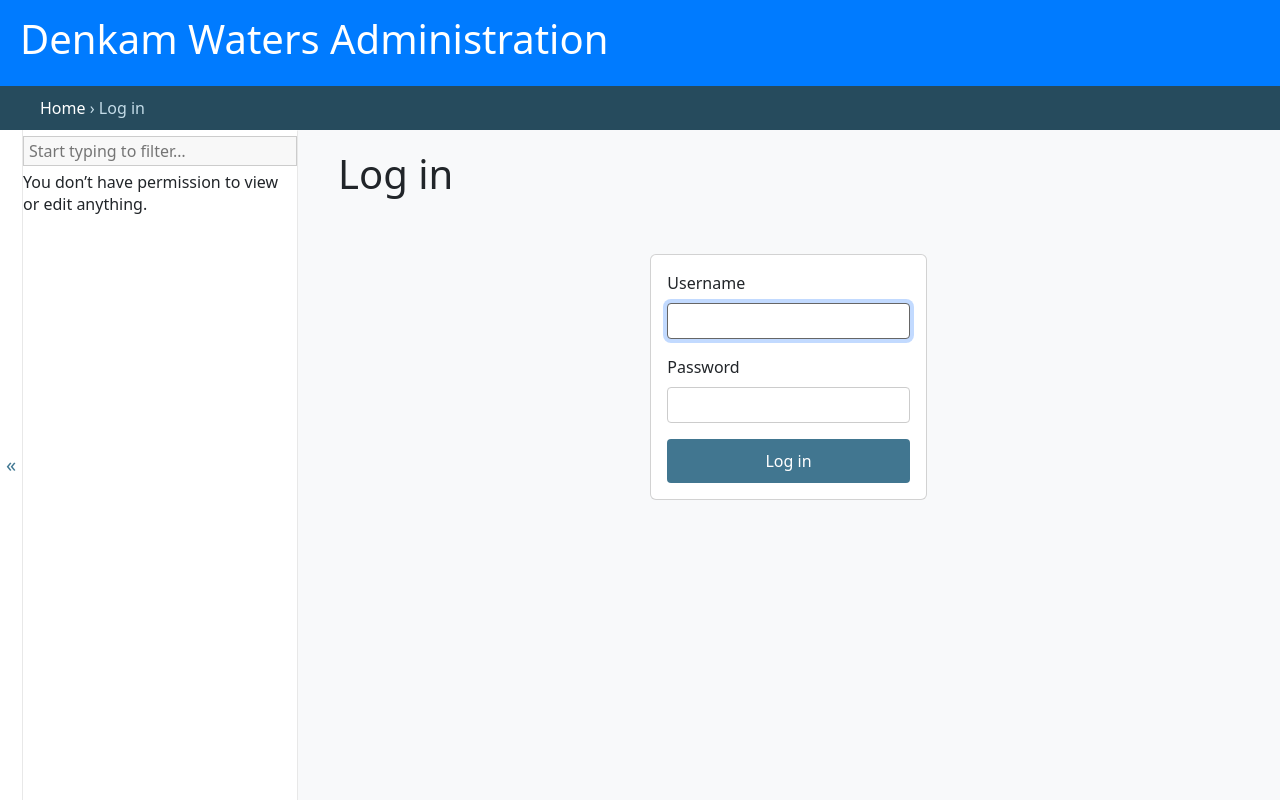
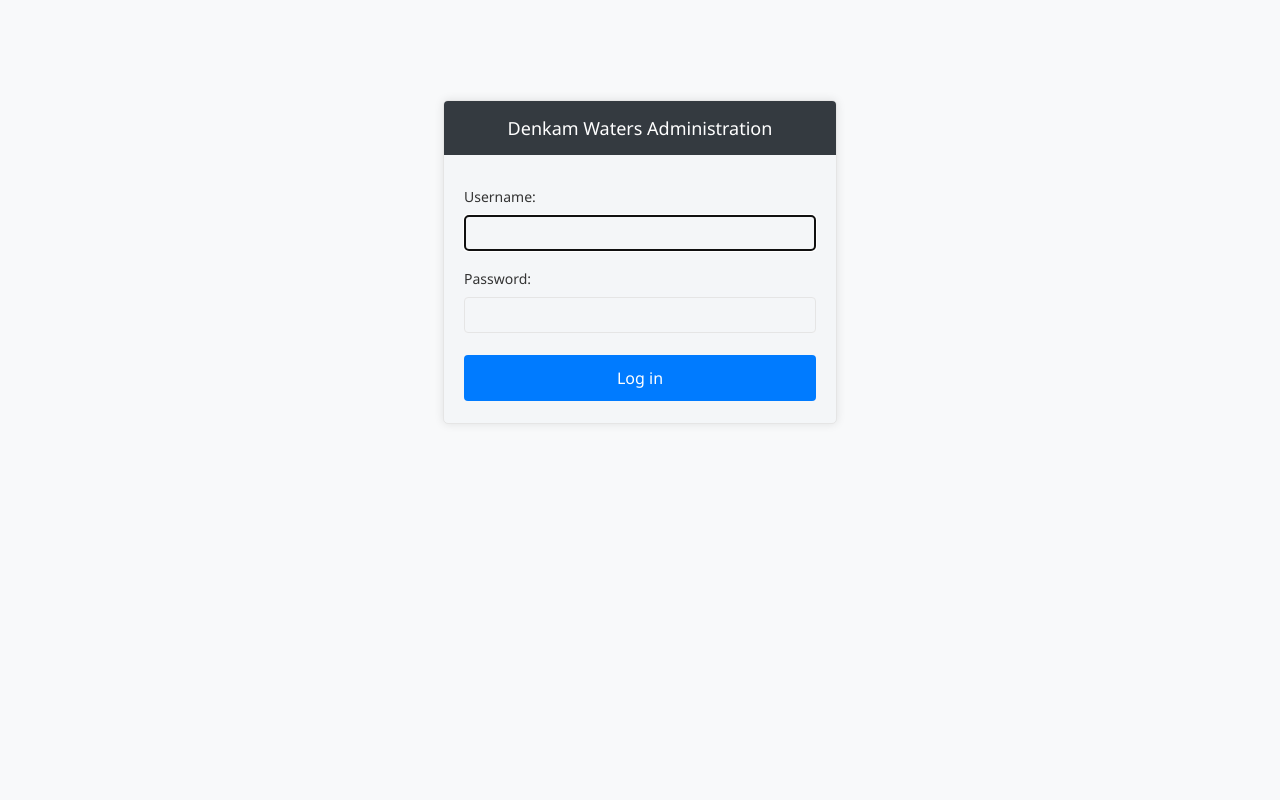
Before and after one commit to kb-diplo/DENKAM-WATERS, a Django app: page /admin/login/?next=/admin/ in a window 1280 px wide. Run offline with Django 5.2, Linux system fonts and the light colour scheme.

Commit message:
Update admin login template with improved styling and functionality

```diff
--- a/water_billing_system/templates/admin/login.html
+++ b/water_billing_system/templates/admin/login.html
@@ -1,46 +1,46 @@
 {% extends "admin/base_site.html" %}
 {% load i18n static %}
 
-{% block extrastyle %}
-<link href="https://cdn.jsdelivr.net/npm/bootstrap@5.3.0/dist/css/bootstrap.min.css" rel="stylesheet">
+{% block extrastyle %}{{ block.super }}
+<link rel="stylesheet" href="{% static 'admin/css/login.css' %}">
 <style>
-    body {
-        background-color: #f8f9fa;
+    .login {
+        background: #f8f9fa;
     }
-    #header {
+    .login #header {
+        background: #343a40;
+        color: white;
+    }
+    .login .submit-row input {
         background: #007bff;
-        color: white;
-        padding: 15px 20px;
+        border-color: #0056b3;
     }
-    .login {
-        margin-top: 50px;
+    .login .submit-row input:hover {
+        background: #0056b3;
     }
-    .submit-row {
-        padding: 20px 0;
-    }
-    .form-row {
-        margin-bottom: 15px;
-    }
-    .errornote {
-        color: #dc3545;
-        margin-bottom: 20px;
+    .login #container {
+        box-shadow: 0 0 10px rgba(0,0,0,0.1);
+        border-radius: 5px;
     }
 </style>
 {% endblock %}
 
-{% block branding %}
-<h1>{{ site_header|default:_('Denkam Waters Administration') }}</h1>
-{% endblock %}
+{% block bodyclass %}{{ block.super }} login{% endblock %}
+
+{% block usertools %}{% endblock %}
+
+{% block nav-global %}{% endblock %}
+
+{% block nav-sidebar %}{% endblock %}
+
+{% block content_title %}{% endblock %}
+
+{% block breadcrumbs %}{% endblock %}
 
 {% block content %}
-<div class="container">
-    <div class="row justify-content-center">
-        <div class="col-md-6 col-lg-4">
-            <div class="card mt-5">
-                <div class="card-body">
 {% if form.errors and not form.non_field_errors %}
 <p class="errornote">
-                        {% blocktranslate count counter=form.errors.items|length %}Please correct the error below.{% plural %}Please correct the errors below.{% endblocktranslate %}
+{% if form.errors.items|length == 1 %}{% translate "Please correct the error below." %}{% else %}{% translate "Please correct the errors below." %}{% endif %}
 </p>
 {% endif %}
 
@@ -52,35 +52,35 @@
 {% endfor %}
 {% endif %}
 
+<div id="content-main">
+{% if user.is_authenticated %}
+<p class="errornote">
+{% blocktranslate trimmed %}
+    You are authenticated as {{ username }}, but are not authorized to
+    access this page. Would you like to login to a different account?
+{% endblocktranslate %}
+</p>
+{% endif %}
+
 <form action="{{ app_path }}" method="post" id="login-form">{% csrf_token %}
-                        <div class="form-group mb-3">
-                            <label for="id_username" class="form-label">{{ form.username.label }}</label>
-                            <input type="text" name="username" class="form-control" autofocus required id="id_username">
+  <div class="form-row">
+    {{ form.username.errors }}
+    {{ form.username.label_tag }} {{ form.username }}
   </div>
-                        <div class="form-group mb-3">
-                            <label for="id_password" class="form-label">{{ form.password.label }}</label>
-                            <input type="password" name="password" class="form-control" required id="id_password">
+  <div class="form-row">
+    {{ form.password.errors }}
+    {{ form.password.label_tag }} {{ form.password }}
+    <input type="hidden" name="next" value="{{ next }}">
   </div>
   {% url 'admin_password_reset' as password_reset_url %}
   {% if password_reset_url %}
-                        <div class="mb-3">
-                            <a href="{{ password_reset_url }}" class="text-decoration-none">
-                                {% translate 'Forgotten your password or username?' %}
-                            </a>
+  <div class="password-reset-link">
+    <a href="{{ password_reset_url }}">{% translate 'Forgotten your password or username?' %}</a>
   </div>
   {% endif %}
-                        <div class="d-grid">
-                            <input type="submit" class="btn btn-primary" value="{% translate 'Log in' %}">
+  <div class="submit-row">
+    <input type="submit" value="{% translate 'Log in' %}">
   </div>
-                        <input type="hidden" name="next" value="{{ next }}">
 </form>
 </div>
-            </div>
-        </div>
-    </div>
-</div>
 {% endblock %}
-
-{% block bootstrap_js %}
-<script src="https://cdn.jsdelivr.net/npm/bootstrap@5.3.0/dist/js/bootstrap.bundle.min.js"></script>
-{% endblock %}
```
Lines whose indentation alone changed are shown as unchanged.
